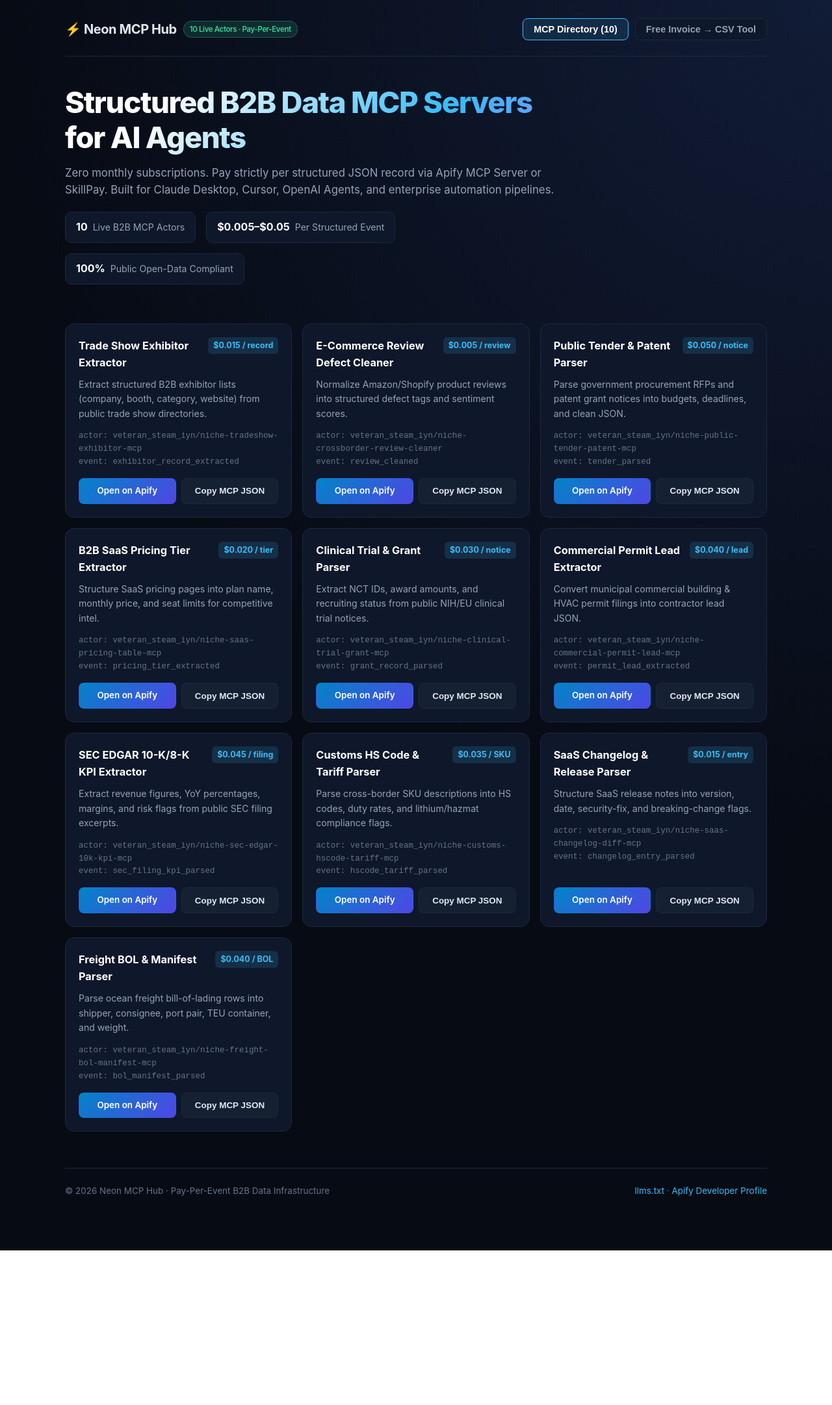
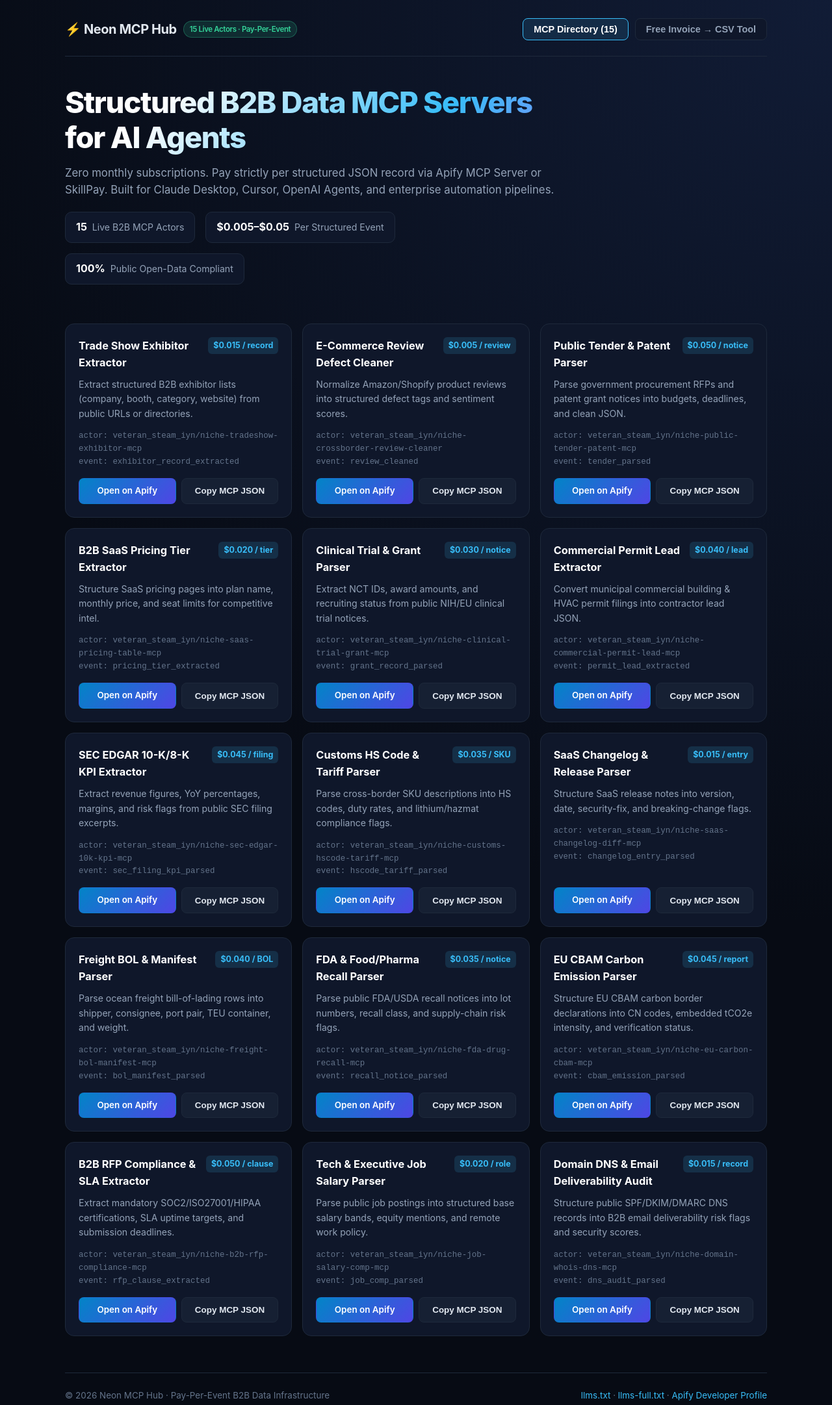
Before and after one commit to zhuangruoxiong-cpu/neon-mcp-hub, a plain HTML site: page index.html in a window 1280 px wide. Shown: the whole page at 65% size. Before the commit the page ends 1925 px from the top, so only its background shows below. Drawn offline with Linux system fonts and the light colour scheme.

Commit message:
Upgrade Neon MCP Hub homepage to display all 15 Live B2B MCP Actors

```diff
--- a/index.html
+++ b/index.html
@@ -108,10 +108,10 @@
     <header>
       <div class="brand">
         ⚡ Neon MCP Hub
-        <span class="badge">10 Live Actors · Pay-Per-Event</span>
+        <span class="badge">15 Live Actors · Pay-Per-Event</span>
       </div>
       <nav>
-        <button class="tab-btn active" onclick="switchTab('mcp', this)">MCP Directory (10)</button>
+        <button class="tab-btn active" onclick="switchTab('mcp', this)">MCP Directory (15)</button>
         <button class="tab-btn" onclick="switchTab('invoice', this)">Free Invoice → CSV Tool</button>
       </nav>
     </header>
@@ -121,7 +121,7 @@
         <h1>Structured B2B Data MCP Servers for AI Agents</h1>
         <p>Zero monthly subscriptions. Pay strictly per structured JSON record via Apify MCP Server or SkillPay. Built for Claude Desktop, Cursor, OpenAI Agents, and enterprise automation pipelines.</p>
         <div class="stats-row">
-          <div class="stat-pill"><strong>10</strong> Live B2B MCP Actors</div>
+          <div class="stat-pill"><strong>15</strong> Live B2B MCP Actors</div>
           <div class="stat-pill"><strong>$0.005–$0.05</strong> Per Structured Event</div>
           <div class="stat-pill"><strong>100%</strong> Public Open-Data Compliant</div>
         </div>
@@ -161,6 +161,7 @@
       <div>© 2026 Neon MCP Hub · Pay-Per-Event B2B Data Infrastructure</div>
       <div>
         <a href="./llms.txt">llms.txt</a> ·
+        <a href="./llms-full.txt">llms-full.txt</a> ·
         <a href="https://apify.com/veteran_steam_iyn" target="_blank" rel="noopener">Apify Developer Profile</a>
       </div>
     </footer>
@@ -170,7 +171,7 @@
 
   <script>
     const ACTORS = [
-      { slug: "niche-tradeshow-exhibitor-mcp", title: "Trade Show Exhibitor Extractor", price: "$0.015 / record", event: "exhibitor_record_extracted", desc: "Extract structured B2B exhibitor lists (company, booth, category, website) from public trade show directories." },
+      { slug: "niche-tradeshow-exhibitor-mcp", title: "Trade Show Exhibitor Extractor", price: "$0.015 / record", event: "exhibitor_record_extracted", desc: "Extract structured B2B exhibitor lists (company, booth, category, website) from public URLs or directories." },
       { slug: "niche-crossborder-review-cleaner", title: "E-Commerce Review Defect Cleaner", price: "$0.005 / review", event: "review_cleaned", desc: "Normalize Amazon/Shopify product reviews into structured defect tags and sentiment scores." },
       { slug: "niche-public-tender-patent-mcp", title: "Public Tender & Patent Parser", price: "$0.050 / notice", event: "tender_parsed", desc: "Parse government procurement RFPs and patent grant notices into budgets, deadlines, and clean JSON." },
       { slug: "niche-saas-pricing-table-mcp", title: "B2B SaaS Pricing Tier Extractor", price: "$0.020 / tier", event: "pricing_tier_extracted", desc: "Structure SaaS pricing pages into plan name, monthly price, and seat limits for competitive intel." },
@@ -179,7 +180,12 @@
       { slug: "niche-sec-edgar-10k-kpi-mcp", title: "SEC EDGAR 10-K/8-K KPI Extractor", price: "$0.045 / filing", event: "sec_filing_kpi_parsed", desc: "Extract revenue figures, YoY percentages, margins, and risk flags from public SEC filing excerpts." },
       { slug: "niche-customs-hscode-tariff-mcp", title: "Customs HS Code & Tariff Parser", price: "$0.035 / SKU", event: "hscode_tariff_parsed", desc: "Parse cross-border SKU descriptions into HS codes, duty rates, and lithium/hazmat compliance flags." },
       { slug: "niche-saas-changelog-diff-mcp", title: "SaaS Changelog & Release Parser", price: "$0.015 / entry", event: "changelog_entry_parsed", desc: "Structure SaaS release notes into version, date, security-fix, and breaking-change flags." },
-      { slug: "niche-freight-bol-manifest-mcp", title: "Freight BOL & Manifest Parser", price: "$0.040 / BOL", event: "bol_manifest_parsed", desc: "Parse ocean freight bill-of-lading rows into shipper, consignee, port pair, TEU container, and weight." }
+      { slug: "niche-freight-bol-manifest-mcp", title: "Freight BOL & Manifest Parser", price: "$0.040 / BOL", event: "bol_manifest_parsed", desc: "Parse ocean freight bill-of-lading rows into shipper, consignee, port pair, TEU container, and weight." },
+      { slug: "niche-fda-drug-recall-mcp", title: "FDA & Food/Pharma Recall Parser", price: "$0.035 / notice", event: "recall_notice_parsed", desc: "Parse public FDA/USDA recall notices into lot numbers, recall class, and supply-chain risk flags." },
+      { slug: "niche-eu-carbon-cbam-mcp", title: "EU CBAM Carbon Emission Parser", price: "$0.045 / report", event: "cbam_emission_parsed", desc: "Structure EU CBAM carbon border declarations into CN codes, embedded tCO2e intensity, and verification status." },
+      { slug: "niche-b2b-rfp-compliance-mcp", title: "B2B RFP Compliance & SLA Extractor", price: "$0.050 / clause", event: "rfp_clause_extracted", desc: "Extract mandatory SOC2/ISO27001/HIPAA certifications, SLA uptime targets, and submission deadlines." },
+      { slug: "niche-job-salary-comp-mcp", title: "Tech & Executive Job Salary Parser", price: "$0.020 / role", event: "job_comp_parsed", desc: "Parse public job postings into structured base salary bands, equity mentions, and remote work policy." },
+      { slug: "niche-domain-whois-dns-mcp", title: "Domain DNS & Email Deliverability Audit", price: "$0.015 / record", event: "dns_audit_parsed", desc: "Structure public SPF/DKIM/DMARC DNS records into B2B email deliverability risk flags and security scores." }
     ];
 
     const grid = document.getElementById("actor-grid");
```
